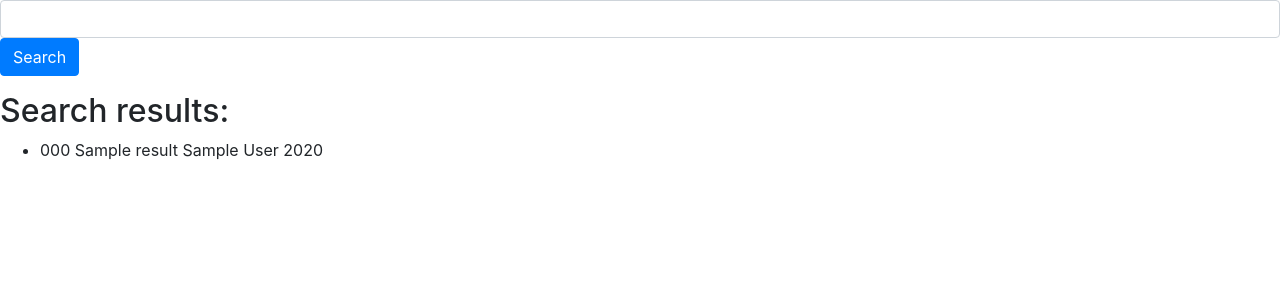
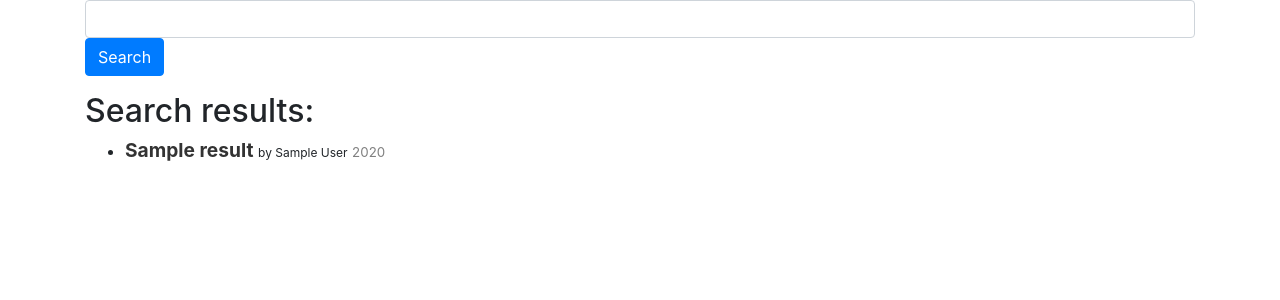
Before and after one commit to jcmpes/project1, a Flask app: template templates/index.html in a window 1280 px wide. Shown: the top 300 px of the page. Run offline with Flask 2, Linux system fonts and the light colour scheme; the template is opened without the code that fills it: most values are stand-ins (such as "Sample title", 1, 10 or a date in 2020); some libraries are stand-ins or nearby versions.

Commit message:
Added individual books page and links

```diff
--- a/application.py
+++ b/application.py
@@ -27,7 +27,7 @@ db = scoped_session(sessionmaker(bind=engine))
 @app.route("/", methods=["GET", "POST"])
 @login_required
 def index():
-
+    """ Allows user to search for books and see results"""
     # User reached route via POST (as by submitting a form via POST)
     if request.method == "POST":
         query = request.form.get("query")
@@ -43,9 +43,22 @@ def index():
     else:
         return render_template("index.html")
 
+@app.route("/book/<int:book_id>")
+def book(book_id):
+    """ Lists details about a single book """
+
+    # Make sure book exists.
+    book = db.execute("SELECT * FROM books WHERE id = :id", {"id": book_id}).fetchone()
+    if book is None:
+        flash("Invalid book ID", "warning")
+        return redirect("/")
+
+    # Get all details:
+    return render_template("book.html", book=book)
+
 @app.route("/register", methods=["GET", "POST"])
 def register():
-    """Register user"""
+    """ Register user """
 
     # User reached route via POST (as by submitting a form via POST)
     if request.method == "POST":
--- /dev/null
+++ b/static/styles.css
@@ -0,0 +1,18 @@
+
+
+.book-title {
+  color: #333333;
+  font-size: 120%;
+  font-weight: bold;
+  line-height: 1.3;
+}
+
+.book-author {
+  font-size: 12px;
+  line-height: 150%;
+}
+
+.book-year {
+  color: grey;
+  font-size: smaller;
+}
--- a/templates/index.html
+++ b/templates/index.html
@@ -16,10 +16,11 @@
         <ul>
         {% for result in results %}
             <li>
-                {{ result.isbn }}
-                {{ result.title }}
-                {{ result.author }}
-                {{ result.year }}
+                <a href="{{ url_for('book', book_id=result.id)}}"
+                    <span class="book-title">{{ result.title }}</span>
+                </a>
+                <span class="book-author">by </span><span class="book-author">{{ result.author }}</span>
+                <span class="book-year">{{ result.year }}</span>
             </li>
         {% endfor %}
         </ul>
--- a/templates/layout.html
+++ b/templates/layout.html
@@ -2,9 +2,11 @@
 <html>
     <head>
       <link rel="stylesheet" href="https://stackpath.bootstrapcdn.com/bootstrap/4.4.1/css/bootstrap.min.css" integrity="sha384-Vkoo8x4CGsO3+Hhxv8T/Q5PaXtkKtu6ug5TOeNV6gBiFeWPGFN9MuhOf23Q9Ifjh" crossorigin="anonymous">
+      <link rel="stylesheet" href="static/styles.css">
       <title>{% block title %}{% endblock %}</title>
     </head>
     <body>
+      <div class="container">
         {% with messages = get_flashed_messages(with_categories=true) %}
             {% if messages %}
                 {% for category, message in messages %}
@@ -19,5 +21,6 @@
         {% endwith %}
         {% block body %}
         {% endblock %}
+      </div>
     </body>
 </html>
```
Also changed, not shown: templates/book.html (added, +15 -0 lines), books.csv, 2 other files. Lines whose indentation alone changed are shown as unchanged.
